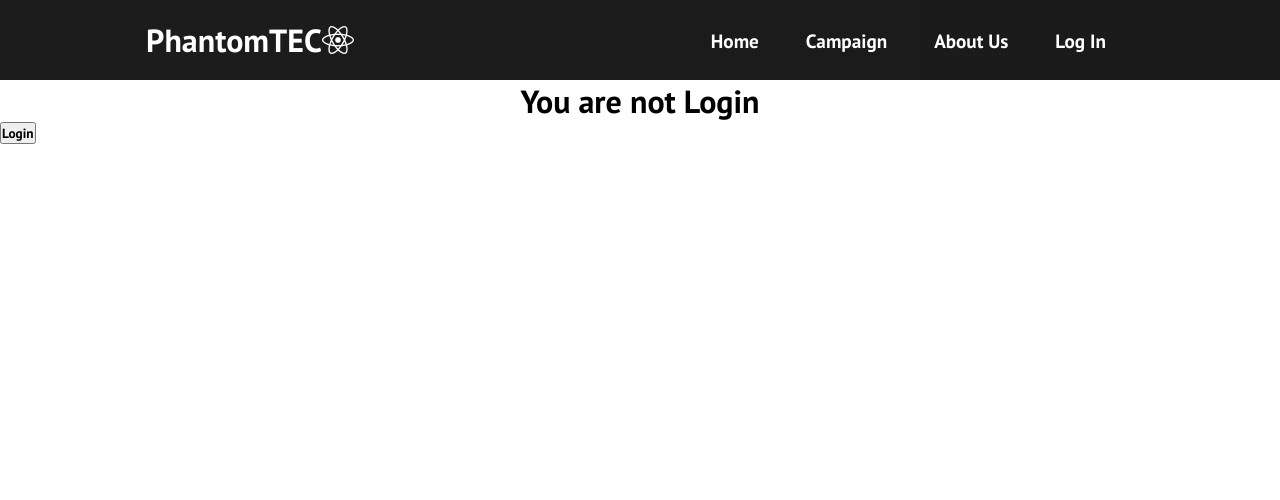
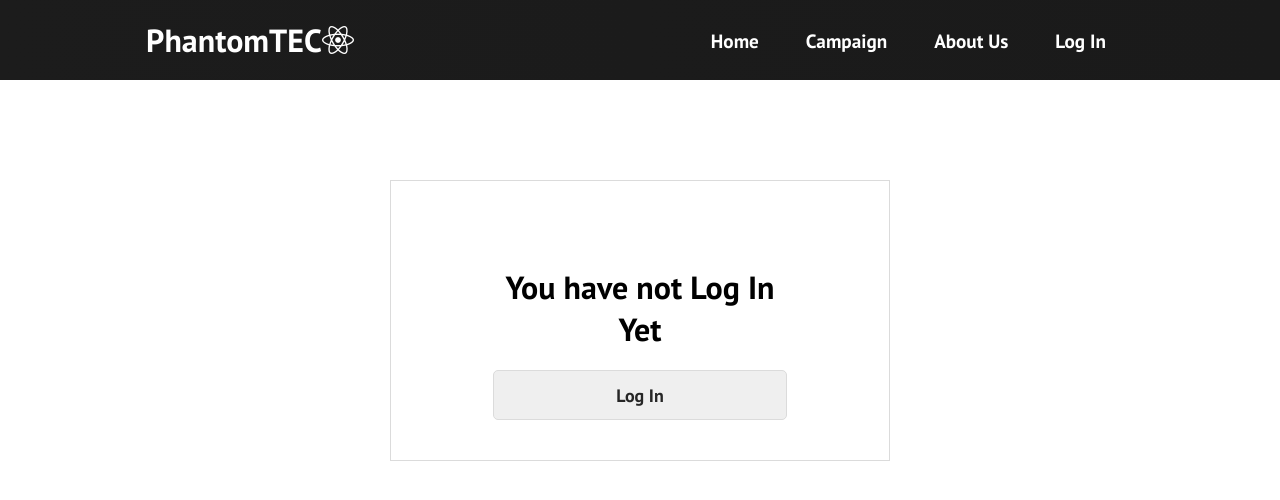
Before and after one commit to leductrong975/sa-react-web-application, a React (Create React App) app: page /log-out in a window 1280 px wide. Shown: the top 500 px of the page. Built offline with nearby package versions, Linux system fonts and the light colour scheme; no server answers.

Commit message:
Edit LogOut Page
Adding new component which is FormLogOut. Then pass the date from LogOutPage to FormLogOut component. Then adding CSS for the FormLogOut to make it more clean and have a good look :)). Trong

```diff
--- /dev/null
+++ b/src/components/FormLogOut/FormLogOut.css
@@ -0,0 +1,58 @@
+.ProfileContainer {
+    width: 500px;
+    display: flex;
+    flex-direction: column;
+    align-items: center;
+    box-sizing: border-box;
+    padding-top: 85px;
+    padding-bottom: 40px;
+    padding-left: 8%;
+    padding-right: 8%;
+    margin: auto;
+    margin-top: 100px;
+    display: flex;
+    gap: 80px;
+    border: thin solid #dbdbdb;
+}
+
+.ProfilePicture {
+    width: 300px;
+    height: 300px;
+    object-fit: cover;
+    border-radius: 50%;
+    cursor: pointer;
+}
+
+.ProfileDetails {
+    display: flex;
+    flex-direction: column;
+    gap: 20px;
+    align-items: center;
+}
+
+.ProfileDetails p {
+    font-size: 1.8rem;
+}
+
+.ProfileDetails button {
+    color: #262626;
+    width: 100%;
+    height: 50px;
+    padding: 8px 0;
+    border-radius: 5px;
+    display: flex;
+    justify-content: center;
+    align-items: center;
+    /* gap: 5px; */
+    border: none;
+    outline: none;
+    cursor: pointer;
+    font-size: large;
+    box-sizing: border-box;
+    border: thin solid #dbdbdb;
+}
+
+.ProfileDetails button:hover{
+    background-color: #262626;
+    color: white;
+}
--- /dev/null
+++ b/src/components/FormLogOut/FormLogOut.js
@@ -0,0 +1,28 @@
+import React from 'react';
+import '../../App.css';
+import './FormLogOut.css';
+
+function FormSignUp(props) {
+    return (
+        <>
+            {props.currentUser ?
+                <div className='ProfileContainer'>
+                    <img src='/images/anonymous.jpg' alt='profile' className='ProfilePicture'/>
+                    <div className='ProfileDetails'>
+                        <p>{props.currentUser.email}</p>
+                        <button onClick={props.logOut}>Log Out</button>
+                    </div>
+                </div>
+                :
+                <div className='ProfileContainer'>
+                    <div className='ProfileDetails'>
+                        <h1>You have not Log In Yet</h1>
+                        <button onClick={props.logIn}>Log In</button>
+                    </div>
+                </div>
+            }
+        </>
+    )
+}
+
+export default FormSignUp
--- a/src/components/FormSignUp/FormSignUp.css
+++ b/src/components/FormSignUp/FormSignUp.css
@@ -3,7 +3,7 @@
     align-items: center;
     margin: auto;
     margin-top: 100px;
-    width: 350px;
+    width: 500px;
     background: #ffffff;
     align-self: center;
     border: thin solid #a9a6a6;
@@ -65,7 +65,7 @@
     display: flex;
     justify-content: center;
     align-items: center;
-    /* gap: 5px; */
+    gap: 5px;
     border: none;
     outline: none;
     cursor: pointer;
--- a/src/components/Navbar/Navbar.js
+++ b/src/components/Navbar/Navbar.js
@@ -33,7 +33,7 @@ function Navbar(props) {
                             About Us
                         </Link>
                     </li>
-                    {props.currentUser === null ? <li className='nav-item'>
+                    {props.currentUser === null? <li className='nav-item'>
                         <Link to='/log-in' className='nav-links-mobile' onClick={closeMenu}>
                             Log In
                                 </Link>
--- a/src/pages/LogOutPage.js
+++ b/src/pages/LogOutPage.js
@@ -1,7 +1,7 @@
 import React from 'react';
 import { useAuth } from '../contexts/AuthContext/AuthContext';
 import { useHistory } from 'react-router-dom';
-
+import FormLogOut from '../components/FormLogOut/FormLogOut';
 
 function LogOutPage() {
   const { logout, currentUser } = useAuth();
@@ -18,16 +18,14 @@ function LogOutPage() {
 
   return (
     <>
-      <h1>{currentUser ? currentUser.email : 'You are not Login'}</h1>
+      {/* <h1>{currentUser ? currentUser.email : 'You are not Login'}</h1>
       {currentUser ? <button
         onClick={logOut}
       >Log Out</button> : <button
         onClick={logIn}
-      >Login</button>}
-
+      >Login</button>} */}
+      <FormLogOut currentUser={currentUser} logOut={logOut} logIn={logIn}/>
     </>
-
-
   )
 }
 
```
Also changed, not shown: public/images/anonymous.jpg (added).
